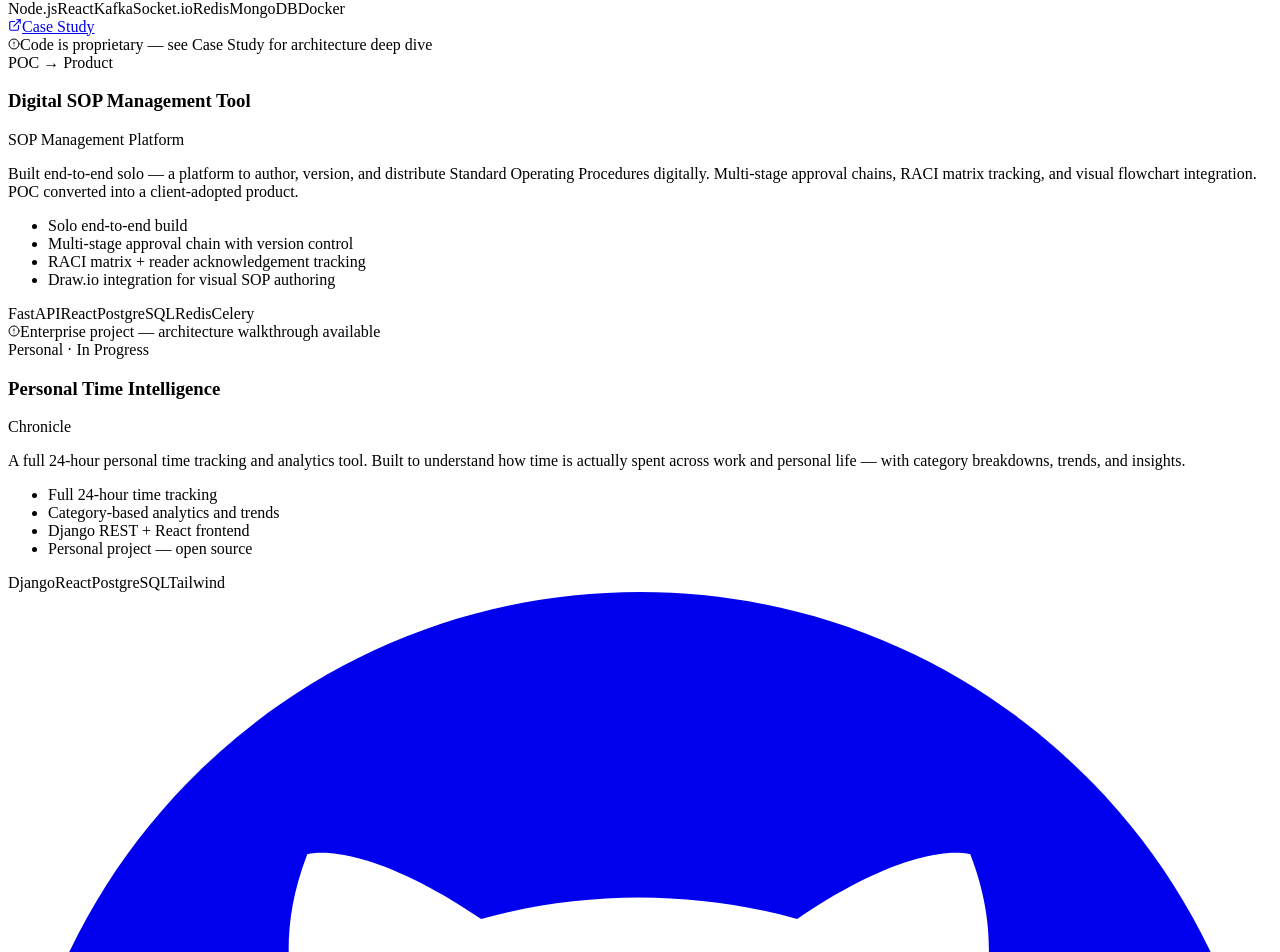
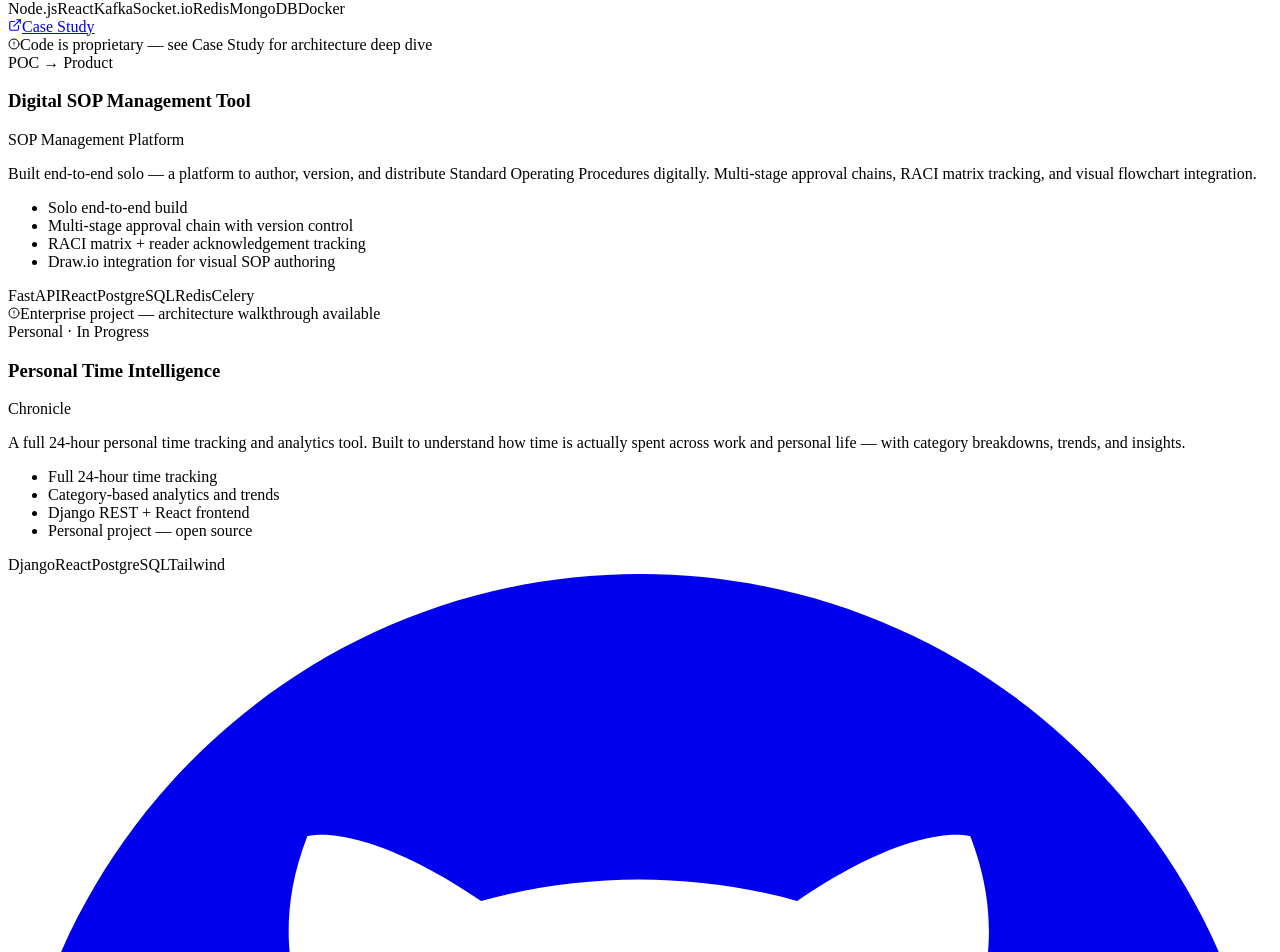
Before and after one commit to tilakDevX/tilakDevX.github.io, a React (Vite) app: page / in a window 1280 px wide. Shown: the part 4805-5757 px from the top of the page. Built offline with nearby package versions, Linux system fonts and the light colour scheme; the HTML template or start-up script is replaced by a standard one.

Commit message:
for now avoid this

```diff
--- a/src/data/projects.js
+++ b/src/data/projects.js
@@ -41,7 +41,7 @@ export const projects = [
     subtitle: "SOP Management Platform",
     badge: "POC → Product",
     badgeColor: "violet",
-    description: "Built end-to-end solo — a platform to author, version, and distribute Standard Operating Procedures digitally. Multi-stage approval chains, RACI matrix tracking, and visual flowchart integration. POC converted into a client-adopted product.",
+    description: "Built end-to-end solo — a platform to author, version, and distribute Standard Operating Procedures digitally. Multi-stage approval chains, RACI matrix tracking, and visual flowchart integration.", // POC converted into a client-adopted product.
     highlights: [
       "Solo end-to-end build",
       "Multi-stage approval chain with version control",
```
